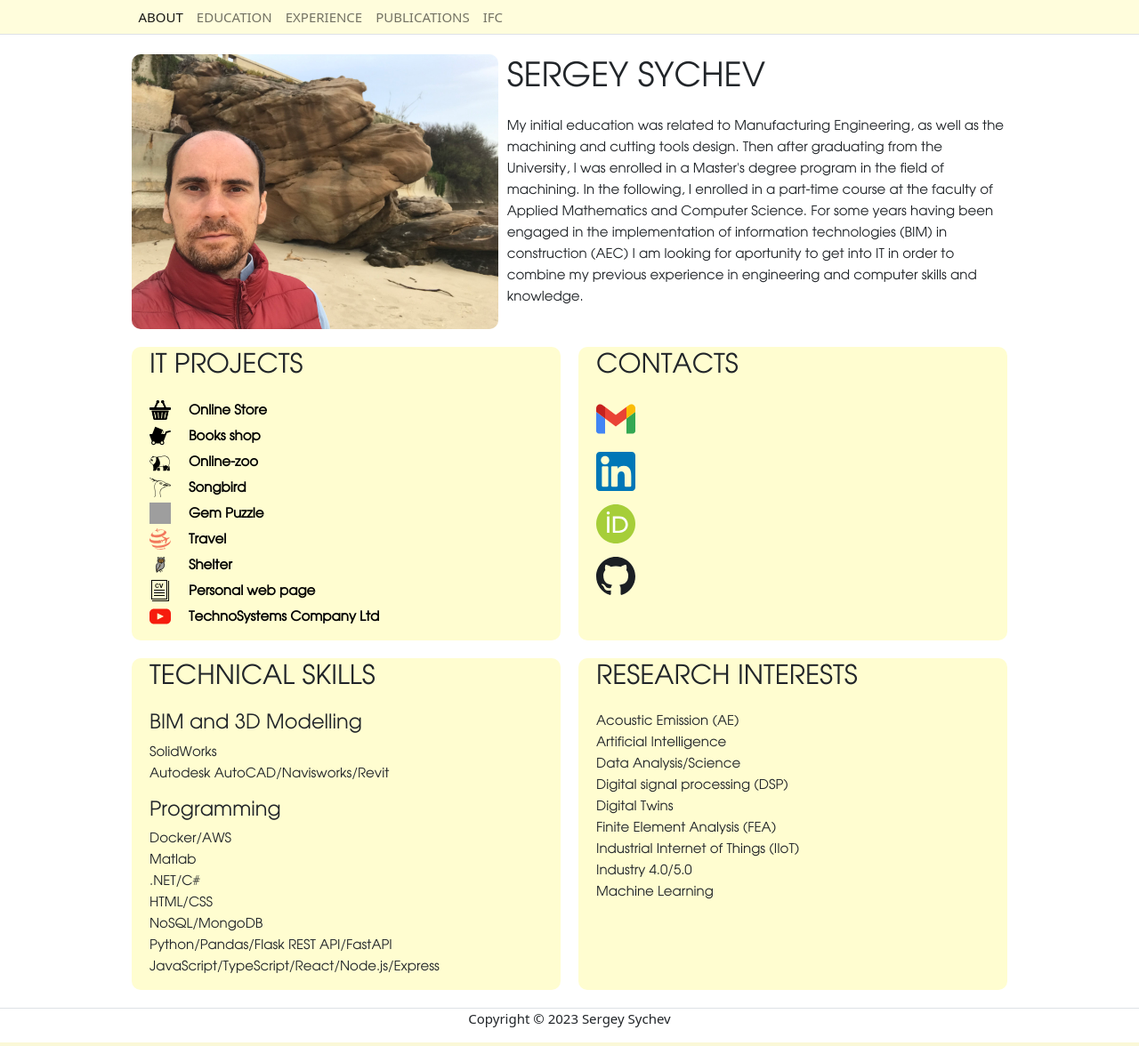
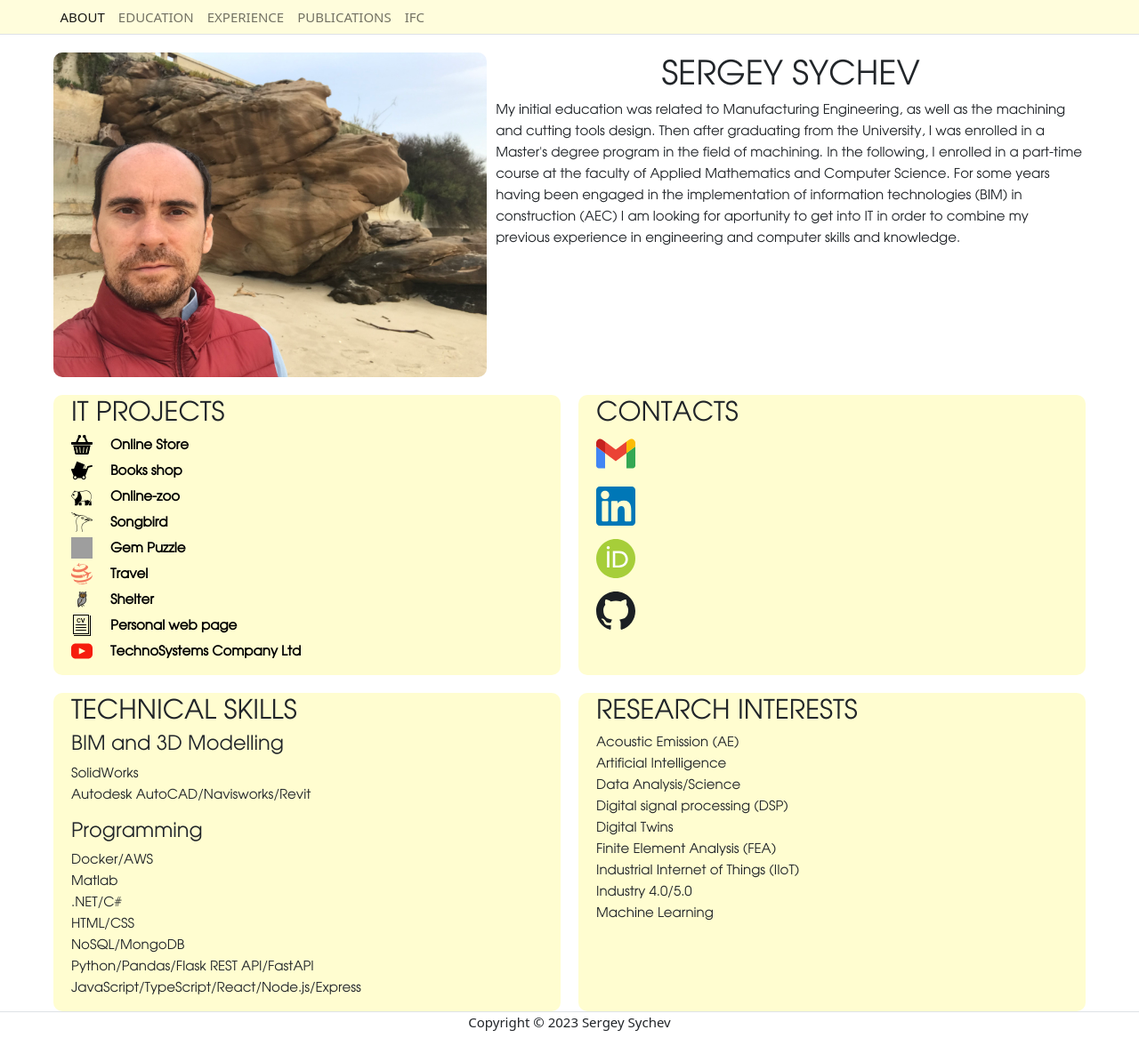
Before and after one commit to sesychev/flask, a Flask app: page / in a window 1280 px wide. Shown: the whole page at 89% size. Run offline with Flask 3, Linux system fonts and the light colour scheme; some libraries are stand-ins or nearby versions; grey boxes are pictures that could not be loaded.

Commit message:
feat: redesign

```diff
--- a/app.py
+++ b/app.py
@@ -81,6 +81,10 @@ def skills():
     return render_template('skills.html')
 
 
+import random
+import sys
+from faker import Faker
+
 
 
 if __name__ == "__main__":
--- a/static/css/style.css
+++ b/static/css/style.css
@@ -88,9 +88,10 @@ ol, ul {
     background-color: rgb(255, 253, 208, 0.75);
 }
 
+.title,
 .navbar {
     margin: auto;
-    max-width: 1024px;
+    max-width: 80rem;
     padding: 0 20px;
 }
 
@@ -131,31 +132,67 @@ ol, ul {
     line-height: 160%;
 }
 
+.heading {
+    grid-area: heading;
+}
+
 /*Main*/
 .main {
     min-height: 100vh;
-
-    grid-area: main;
     display: grid;
     grid-template-areas:
-        "home"
-        "about"
-        "experience"
-        "education"
-        "grant"
-        "award"
-        "certificat";
+        "heading"
+        "main";
     grid-template-columns: 1fr;
     grid-template-rows: auto;
     align-content: start;
+    row-gap: 20px;
+
+    padding: 0 20px;
+    max-width: 80rem;
+
+    width: 100%;
+    margin: auto;
+
+    font-family: 'AvantGarde';
+    font-weight: 500;
+    font-size: 15px;
+    line-height: 160%;
+}
+
+.ifc {
+        min-height: 100vh;
+        display: grid;
+        grid-template-areas:
+            "heading"
+            "main";
+        grid-template-columns: 1fr;
+        grid-template-rows: auto;
+        align-content: start;
+        row-gap: 20px;
+
+        width: 100%;
+        margin: auto;
+
+        font-family: 'AvantGarde';
+        font-weight: 500;
+        font-size: 15px;
+        line-height: 160%;
+}
+
+.main-container {
+    grid-area: main;
+    display: flex;
+    flex-direction: column;
+    row-gap: 20px;
 }
 
 .info + .info {
-    padding-top: 1em;
+    /*padding-top: 1em;*/
 }
 
 .heading {
-    margin-bottom: 1.5rem;
+    /*margin-bottom: 1.5rem;  */
 }
 
 /*Home*/
@@ -173,7 +210,7 @@ ol, ul {
     display: grid;
     grid-area: about;
     grid-template-columns: 1.5fr 2fr;
-    margin-bottom: 20px;
+    /*margin-bottom: 20px;*/
     /*background-color: #FDF4E3;*/
     /*background-color: rgb(228, 222, 208);*/
 }
@@ -197,6 +234,10 @@ ol, ul {
 
 .about-text {
     grid-column: 2 / 3;
+    display: flex;
+    flex-direction: column;
+    align-items: center;
+    /*justify-content: center;*/
 }
 
 .experience {
@@ -217,8 +258,8 @@ ol, ul {
 
 .grants {
     grid-area: grant;
-    margin-bottom: 20px;
-    display: none;
+    /*margin-bottom: 20px;*/
+    /*display: none;*/
     /*
     background-color: #D2B48C;
     background-color: #d8ae64;
@@ -295,7 +336,7 @@ ol, ul {
 .courses,
 .languages,
 .certifications {
-    margin-bottom: 20px;
+    /*margin-bottom: 20px;*/
     /*margin-bottom: 55px;*/
 }
 
--- a/static/data/publications.json
+++ b/static/data/publications.json
@@ -43,7 +43,7 @@
   },
   {
     "id": 7,
-    "title": "The applying of acoustic emission in study of brittle material’s wear.",
+    "title": "The applying of acoustic emission in study of brittle material's wear.",
     "authors": "Kuznetsova O.S., Sychev S.V., Fadin Yu.A., Chulkin S.G.",
     "journal": "St. Petersburg State Polytechnic University Journal of Engineering Science and Technology. Vol. 154(3), 174 - 177 (2012) [in Russian].",
     "link": "https://engtech.spbstu.ru/userfiles/files/volume/sce_2012_3_2.pdf"
--- a/templates/base.html
+++ b/templates/base.html
@@ -1,7 +1,9 @@
 <!DOCTYPE html>
 <html lang="en">
   <head>
+    {% block head %}
       <title>{% block title %}CV{% endblock %}</title>
+    {% endblock %}
 
     <link rel="icon" type="image/x-icon" href="{{ url_for('static', filename='images/iconmonstr-cv-4.svg') }}" />
     <!-- Required meta tags -->
@@ -18,7 +20,6 @@
   <body>
 
     <div class="">
-
       <header class="header border-bottom">
         <nav class="navbar navbar-expand-md">
           <!--<a class="navbar-brand" href="{{ url_for('index') }}">ABOUT</a>-->
@@ -50,14 +51,12 @@
         </nav>
       </header>
 
-      <div class="grid">
-        <main class="main">
-          <div class="">
-            <h2 class="heading">{% block header %}{% endblock header %}</h2>
+      <main class="">
+        <h2 class="title">
+          {% block header %}{% endblock header %}
+        </h2>
         {% block content %}{% endblock content %}
-          </div>
       </main>
-      </div>
 
       <footer class="footer border-top">
         <ul id="contacts" class="icons">
--- a/templates/education.html
+++ b/templates/education.html
@@ -3,6 +3,8 @@
 {% block header %}EDUCATION{% endblock header %}
 
 {% block content %}
+<div class="main">
+<div class="main-container">
   <div id="education" class="education">
     {% for item in data %}
     <div class="info">
@@ -103,6 +105,9 @@
       </li>
     </ol>
   </div>
+
+</div>
+</dv>
 {% endblock content %}
 
 <!--
--- a/templates/index.html
+++ b/templates/index.html
@@ -1,5 +1,10 @@
-{% extends 'base.html' %} {% block content %}
+{% extends 'base.html' %}
+{% block title %}ABOUT{% endblock title %}
+{% block header %}{% endblock header %}
 
+{% block content %}
+<div class="main">
+<div class="main-container">
 <div id="about" class="about">
   <div class="photo">
     <img
@@ -8,7 +13,8 @@
     />
   </div>
   <div class="about-text">
-    <h1 class="heading">SERGEY SYCHEV</h1>
+    <!--<h1 class="heading">SERGEY SYCHEV</h1>-->
+    <h1 class="">SERGEY SYCHEV</h1>
     <div class="subheading">
       My initial education was related to Manufacturing Engineering, as well as
       the machining and cutting tools design. Then after graduating from the
@@ -228,5 +234,6 @@
     -->
   </div>
 </div>
-
+</div>
+</div>
 {% endblock %}
--- a/templates/publications.html
+++ b/templates/publications.html
@@ -3,7 +3,8 @@
 {% block header %}PUBLICATIONS{% endblock header %}
 
 {% block content %}
-
+<div class="main">
+<div class="main-container">
 {% for item in data %}
 <div class="info">
   <div class="subheading">
@@ -24,5 +25,6 @@
   </div>
 </div>
 {% endfor %}
-
+</div>
+</div>
 {% endblock content %}
```
Also changed, not shown: templates/experience.html (+9 -8 lines), templates/ifc.html (+26 -2 lines). Lines whose indentation alone changed are shown as unchanged.
